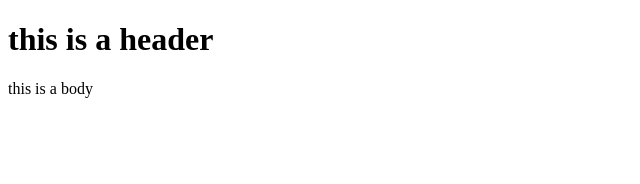
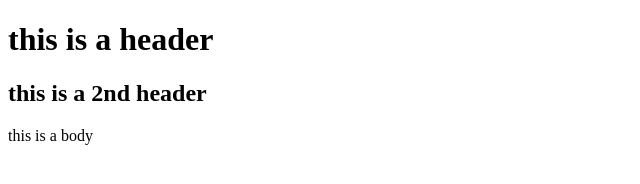
Before and after one commit to amuller0624/git-test, a website: page index.html in a window 1280 px wide. Shown: the whole page, without its empty margins (0-640 px from the left). Drawn offline with Linux system fonts and the light colour scheme.

Commit message:
newCommit

```diff
--- a/index.html
+++ b/index.html
@@ -3,6 +3,7 @@
 
     <body>
         <h1>this is a header</h1>
+        <h2>this is a 2nd header</h2>
         this is a body
     </body>
 </html>
```
Also changed, not shown: package.json (added, +19 -0 lines), 2 other files.
